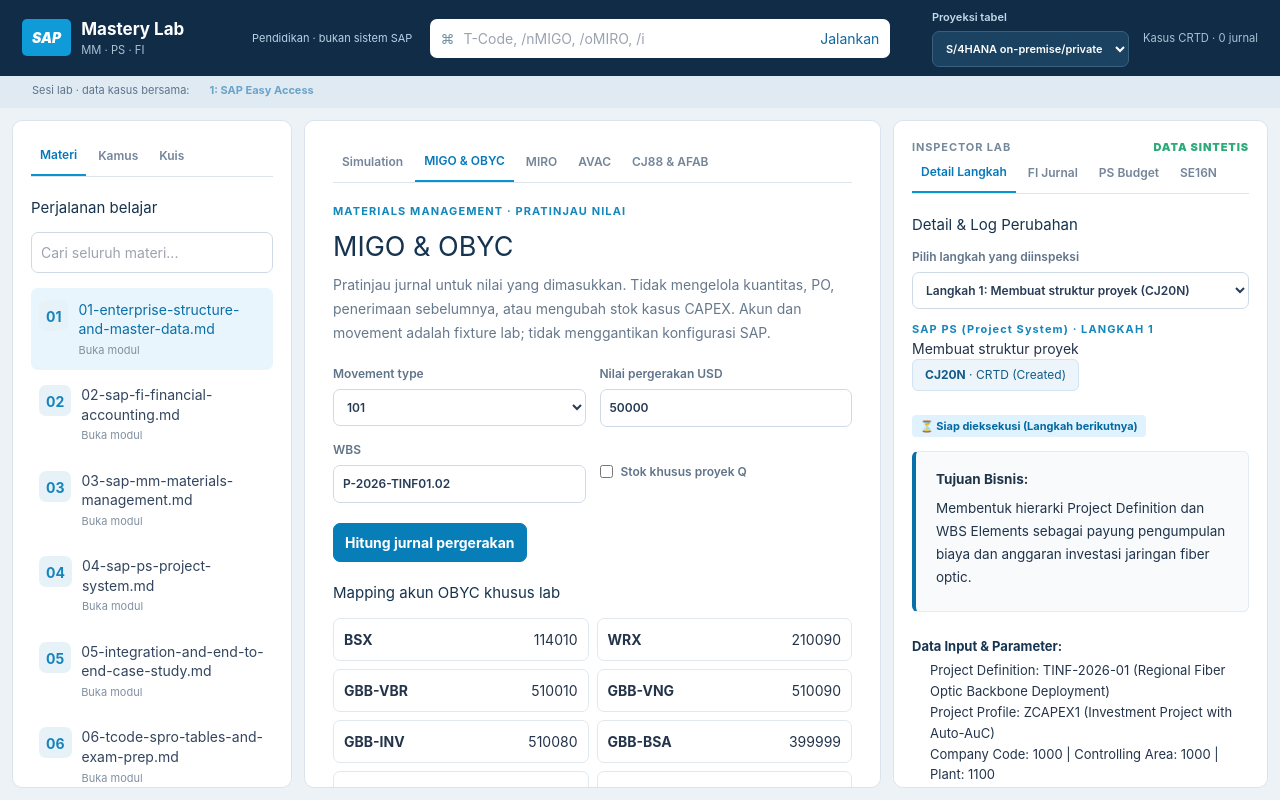
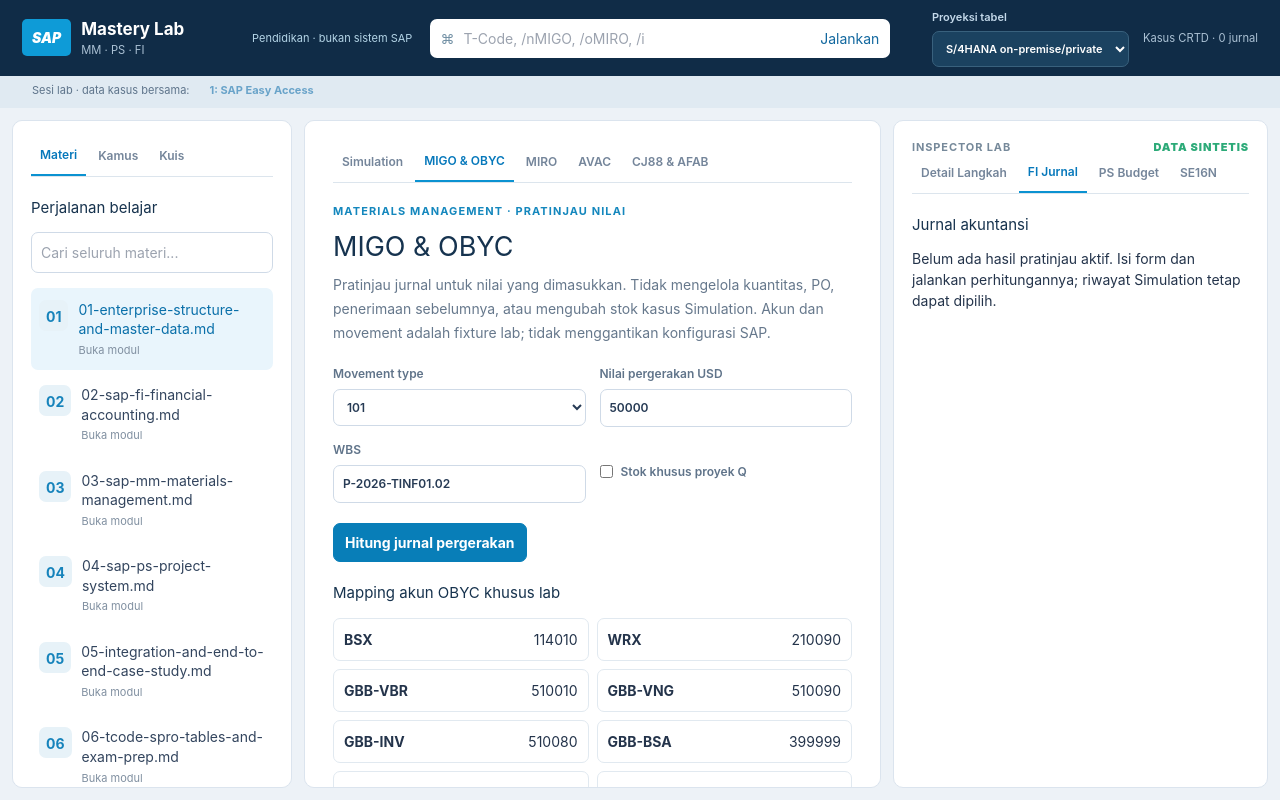
Before and after one commit to rendgraagrida/projects-sap, a React (Vite) app: page / in a window 1280 px wide. Both pictures are taken after a click on the button "MIGO & OBYC". Built offline with nearby package versions, Linux system fonts and the light colour scheme.

Commit message:
fix: complete UI and simulation consistency audit

```diff
--- a/src/components/CenterPanel.tsx
+++ b/src/components/CenterPanel.tsx
@@ -23,7 +23,7 @@ function MigoLab() {
   return <>
     <div className="eyebrow">MATERIALS MANAGEMENT · PRATINJAU NILAI</div>
     <h1>MIGO & OBYC</h1>
-    <p>Pratinjau jurnal untuk nilai yang dimasukkan. Tidak mengelola kuantitas, PO, penerimaan sebelumnya, atau mengubah stok kasus CAPEX. Akun dan movement adalah fixture lab; tidak menggantikan konfigurasi SAP.</p>
+    <p>Pratinjau jurnal untuk nilai yang dimasukkan. Tidak mengelola kuantitas, PO, penerimaan sebelumnya, atau mengubah stok kasus Simulation. Akun dan movement adalah fixture lab; tidak menggantikan konfigurasi SAP.</p>
     <form onSubmit={event => {
       event.preventDefault();
       const value = parseMoney(amount);
@@ -117,8 +117,8 @@ function SettlementLab() {
       </div>
       <button type="submit" className="primary">Hitung jurnal settlement</button>
     </form>
-    <h2>Aset sumber pratinjau AFAB: kasus CAPEX</h2>
-    {!store.state.assets.length && <p>Belum ada aset. Jalankan kasus CAPEX sampai kapitalisasi untuk mempelajari penyusutan.</p>}
+    <h2>Aset sumber pratinjau AFAB: Simulation</h2>
+    {!store.state.assets.length && <p>Belum ada aset. Jalankan Simulation sampai kapitalisasi untuk mempelajari penyusutan.</p>}
     <div className="mapping">{store.state.assets.map(asset => <div key={asset.id}><b>{asset.id} · Kelas {asset.assetClass}</b><span>{formatMoney(asset.value)} · Akumulasi {formatMoney(asset.depreciation)}</span></div>)}</div>
     <button type="button" disabled={!finalAssets.length} onClick={() => {
       const result = calculateDepreciation(store.state.assets);
--- a/src/components/RightPanel.tsx
+++ b/src/components/RightPanel.tsx
@@ -8,6 +8,7 @@ import { useSapStore } from '../store/use-sap-store';
 
 export function RightPanel() {
   const { state, edition, view, sandboxJournal, avacBudget, selectedStepId, setSelectedStepId } = useSapStore();
+  const previewMode = ['migo', 'miro', 'settlement'].includes(view);
   const [tab, setTab] = useState<'detail' | 'journal' | 'budget' | 'tables'>('detail');
   const [table, setTable] = useState('BKPF');
   const [query, setQuery] = useState('');
@@ -15,15 +16,15 @@ export function RightPanel() {
   useEffect(() => {
     setSelectedDocId('');
     if (view === 'avac') setTab('budget');
-    else if (sandboxJournal) setTab('journal');
-    else if (selectedStepId) setTab('detail');
-  }, [view, sandboxJournal, selectedStepId, state.caseAction]);
-  const activeAction = caseActions.find(a => a.id === selectedStepId) ?? caseActions[Math.max(0, Math.min(caseActions.length - 1, state.caseAction > 0 ? state.caseAction - 1 : 0))];
+    else if (sandboxJournal || previewMode) setTab('journal');
+    else if (view === 'case') setTab('detail');
+    else setTab('detail');
+  }, [view, sandboxJournal, previewMode, state.caseAction]);
+  const activeAction = view === 'case' ? caseActions.find(a => a.id === selectedStepId) ?? caseActions[Math.max(0, Math.min(caseActions.length - 1, state.caseAction > 0 ? state.caseAction - 1 : 0))] : undefined;
   const activeDetail = activeAction ? caseStepDetails[activeAction.id] : undefined;
   const activeIndex = activeAction ? caseActions.findIndex(a => a.id === activeAction.id) : 0;
   const stepIsDone = activeIndex < state.caseAction;
   const stepIsCurrent = activeIndex === state.caseAction;
-  const previewMode = ['migo', 'miro', 'settlement'].includes(view);
   const defaultJournal = sandboxJournal ?? (previewMode ? undefined : state.journals[state.journals.length - 1]);
   const journal = selectedDocId ? selectedDocId === 'SANDBOX' ? sandboxJournal : state.journals.find(item => item.id === selectedDocId) : defaultJournal;
   const debit = journal?.lines.filter(line => line.side === 'DEBIT').reduce((sum, line) => sum + line.amount, 0n) ?? 0n;
@@ -82,22 +83,22 @@ export function RightPanel() {
           <p className="avac-note-text">{activeDetail.avacNote}</p>
           <button type="button" className="link-button" onClick={() => setTab('budget')}>Lihat pergerakan anggaran di tab PS Budget →</button>
         </div>
-      </> : <p>Pilih salah satu langkah simulasi di panel tengah untuk melihat detail perubahannya.</p>}
+      </> : <p>{view === 'case' ? 'Pilih salah satu langkah Simulation di panel tengah untuk melihat detail perubahannya.' : 'Detail langkah tampil saat tab Simulation aktif.'}</p>}
     </section>}
     {tab === 'journal' && <>
       <h2>Jurnal akuntansi</h2>
       {(state.journals.length > 0 || sandboxJournal) && <label>Dokumen sumber<select value={journal?.id ?? ''} onChange={event => setSelectedDocId(event.target.value)}>
         {!journal && <option value="" disabled>Pilih riwayat kasus atau buat pratinjau</option>}
         {sandboxJournal && <option value="SANDBOX">Pratinjau aktif · {sandboxJournal.tcode}</option>}
-        {state.journals.map(item => <option key={item.id} value={item.id}>Kasus · {item.id} · {item.tcode}</option>)}
+        {state.journals.map(item => <option key={item.id} value={item.id}>Simulation · {item.id} · {item.tcode}</option>)}
       </select></label>}
       {journal ? <>
-        <div className="journal-head"><b>{journal.tcode}</b><span>{journal.id === 'SANDBOX' ? 'Pratinjau, tidak diposting ke kasus' : `Kasus CAPEX · ${journal.id}`} · {journal.type}</span><small>{journal.description}</small></div>
+        <div className="journal-head"><b>{journal.tcode}</b><span>{journal.id === 'SANDBOX' ? 'Pratinjau, tidak diposting ke Simulation' : `Simulation · ${journal.id}`} · {journal.type}</span><small>{journal.description}</small></div>
         {journal.lines.length ? <><div className="table-wrap"><table><caption className="sr-only">Jurnal debit dan kredit {journal.tcode}</caption><thead><tr><th>Akun / PK</th><th>Debit</th><th>Kredit</th></tr></thead><tbody>{journal.lines.map((line, index) => <tr key={index}><td><b>{line.account}</b> / {line.postingKey}<small>{line.label}{line.obyc ? ` · ${line.obyc}` : ''}{line.specialGl ? ` · Special G/L ${line.specialGl}` : ''}{line.wbs ? ` · ${line.wbs}` : ''}{line.costCenter ? ` · CC ${line.costCenter}` : ''}{line.order ? ` · Order ${line.order}` : ''}{line.network ? ` · Network ${line.network}` : ''}</small></td><td>{line.side === 'DEBIT' ? formatMoney(line.amount) : '—'}</td><td>{line.side === 'CREDIT' ? formatMoney(line.amount) : '—'}</td></tr>)}</tbody><tfoot><tr><th>Total</th><td>{formatMoney(debit)}</td><td>{formatMoney(credit)}</td></tr></tfoot></table></div><p role="status" className={debit === credit ? 'balance' : 'notice error'}>{debit === credit ? 'Debit = Kredit · seimbang' : 'Jurnal tidak seimbang'}</p></> : <p role="status">Tidak ada jurnal FI untuk pratinjau ini.</p>}
-      </> : <p>{previewMode ? 'Belum ada hasil pratinjau aktif. Isi form dan jalankan perhitungannya; riwayat kasus tetap dapat dipilih.' : 'Jalankan aksi kasus CAPEX untuk melihat jurnalnya.'}</p>}
+      </> : <p>{previewMode ? 'Belum ada hasil pratinjau aktif. Isi form dan jalankan perhitungannya; riwayat Simulation tetap dapat dipilih.' : 'Jalankan aksi Simulation untuk melihat jurnalnya.'}</p>}
     </>}
     {tab === 'budget' && <>
-      <h2>{view === 'avac' ? 'Budget sandbox AVAC' : 'Budget kasus CAPEX'}</h2><p>Nilai agregat fixture; reservasi Q adalah kebijakan lab, bukan saldo COOI SAP.</p>
+      <h2>{view === 'avac' ? 'Budget sandbox AVAC' : 'Budget Simulation'}</h2><p>Nilai agregat fixture; reservasi Q adalah kebijakan lab, bukan saldo COOI SAP.</p>
       {(budgets.length > 1 ? [...budgets, total] : budgets).map(budget => {
         const result = calculateAvac(budget);
         return <div className="budget-card" key={budget.id}><strong>{budget.label}</strong><small>{budget.id} · {result.status}</small><div className="progress"><span style={{ width: `${Math.max(0, Math.min(100, result.percent))}%` }} /></div>{Object.entries({ 'Released budget': budget.released, 'PR commitment': budget.pr, 'Open PO commitment': budget.po, 'Reservasi Q (lab)': budget.heldQ, Actual: budget.actual, Assigned: result.assigned, Available: result.available }).map(([label, value]) => <div className="budget-row" key={label}><span>{label}</span><b>{formatMoney(value)}</b></div>)}</div>;
--- a/src/data/dictionary-metadata.ts
+++ b/src/data/dictionary-metadata.ts
@@ -460,12 +460,12 @@ export const dictionaryMetadata: Record<string, DictionaryMetaItem> = {
   },
   'PROJ': {
     explanation:
-      'Tabel Project Definition (Master Proyek SAP PS):\n• Key Field: PSPNR (Nomor Internal Proyek).\n• Menyimpan kode eksternal proyek (PSPID, contoh: P-2026-GI01), deskripsi proyek, Project Profile, Company Code, Controlling Area, Plant, dan jadwal proyek.',
+      'Tabel Project Definition (Master Proyek SAP PS):\n• Key Field: PSPNR (Nomor Internal Proyek).\n• Menyimpan kode eksternal proyek (PSPID, contoh: TINF-2026-01), deskripsi proyek, Project Profile, Company Code, Controlling Area, Plant, dan jadwal proyek.',
     moduleId: '06',
   },
   'PRPS': {
     explanation:
-      'Tabel WBS Element Master Data:\n• Key Field: PSPNR (Nomor Internal WBS).\n• Menyimpan kode eksternal WBS (POSID, contoh: P-2026-GI01.01), hirarki level pohon proyek, dan indikator operasional: Account Assignment Element (BELKZ), Planning Element, dan Billing Element.',
+      'Tabel WBS Element Master Data:\n• Key Field: PSPNR (Nomor Internal WBS).\n• Menyimpan kode eksternal WBS (POSID, contoh: P-2026-TINF01.01), hirarki level pohon proyek, dan indikator operasional: Account Assignment Element (BELKZ), Planning Element, dan Billing Element.',
     moduleId: '06',
   },
   'BPGE': {
@@ -558,7 +558,7 @@ export const dictionaryMetadata: Record<string, DictionaryMetaItem> = {
       'Pesan contoh F5 201 menunjukkan periode FI yang diperiksa tidak terbuka. Periksa posting date, fiscal year variant, posting period variant dan rentang untuk semua account type yang relevan. Perubahan OB52 hanya dilakukan oleh pihak berwenang sesuai prosedur closing; jangan membuka periode secara otomatis.',
     moduleId: '06',
   },
-  'BP 604: In document item 00010 WBS Element P-2026-GI01.02, budget for WBS was exceeded by 4,000.00 USD': {
+  'BP 604: In document item 00010 WBS Element P-2026-TINF01.02, budget for WBS was exceeded by 4,000.00 USD': {
     explanation:
       'Pesan contoh BP 604 mengindikasikan budget terlampaui pada objek yang diperiksa. Periksa nilai assigned, budget yang relevan, activation dan toleransi AVAC serta dokumen penyebab. Jika sah dan disetujui, sesuaikan budget atau transaksi; ambang dan tindakan tidak selalu 100% atau sama di setiap sistem.',
     moduleId: '06',
--- a/src/lib/sap-tables.ts
+++ b/src/lib/sap-tables.ts
@@ -18,7 +18,7 @@ export function projectSapTables(state: SapState, edition: SapEdition): Record<s
     COOI: state.budgets.flatMap((b, idx) => [...(b.pr ? [{ OBJNR: `PR0000010${idx + 1}`, POSID: b.id, TYPE: 'PR', VALUE: formatMoney(b.pr) }] : []), ...(b.po ? [{ OBJNR: `PR0000010${idx + 1}`, POSID: b.id, TYPE: 'PO', VALUE: formatMoney(b.po) }] : [])]),
     ANLA: state.assets.map(a => ({ ANLN1: a.id, ANLKL: a.assetClass })),
     ANLC: state.assets.map(a => ({ ANLN1: a.id, APC: formatMoney(a.value), DEPRECIATION: formatMoney(a.depreciation) })),
-    MSPR: state.caseAction >= 7 ? [{ MATNR: 'MAT-TRAFO-150', VALUE: formatMoney(state.stockQ) }] : [], MARD: [{ MATNR: 'MAT-KABEL-01', VALUE: formatMoney(state.stockGeneral) }],
+    MSPR: state.caseAction >= 7 ? [{ MATNR: 'MAT-FO-48C', VALUE: formatMoney(state.stockQ) }] : [], MARD: [{ MATNR: 'MAT-ODF-01', VALUE: formatMoney(state.stockGeneral) }],
   };
   if (edition === 'S4') {
     tables.ACDOCA = state.journals.flatMap(j => j.lines.map((l, i) => ({ BELNR: j.id, DOCLN: String(i + 1).padStart(6, '0'), RACCT: l.account, HSL: (l.side === 'DEBIT' ? '' : '-') + formatMoney(l.amount), WBS: l.wbs ?? '' })));
```
Also changed, not shown: 1 other file (tests, documents, lock files or other folders).
